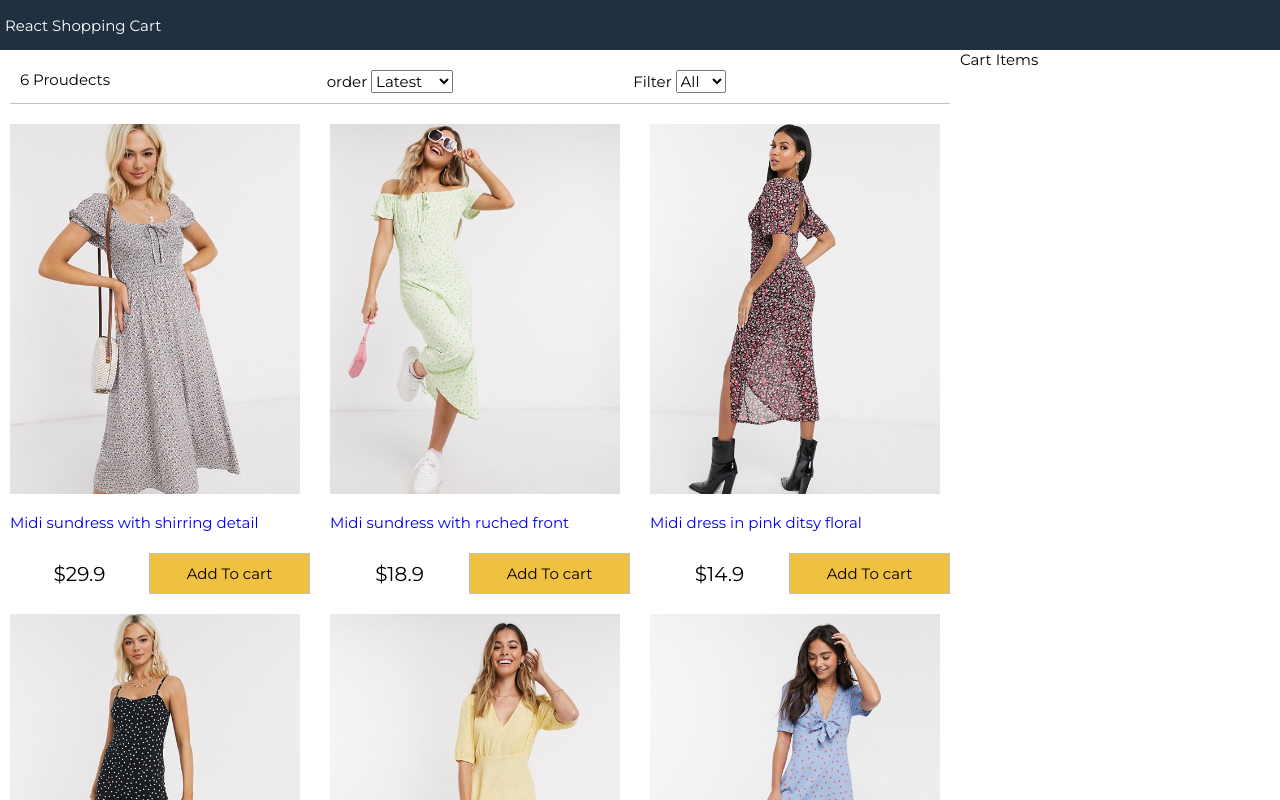
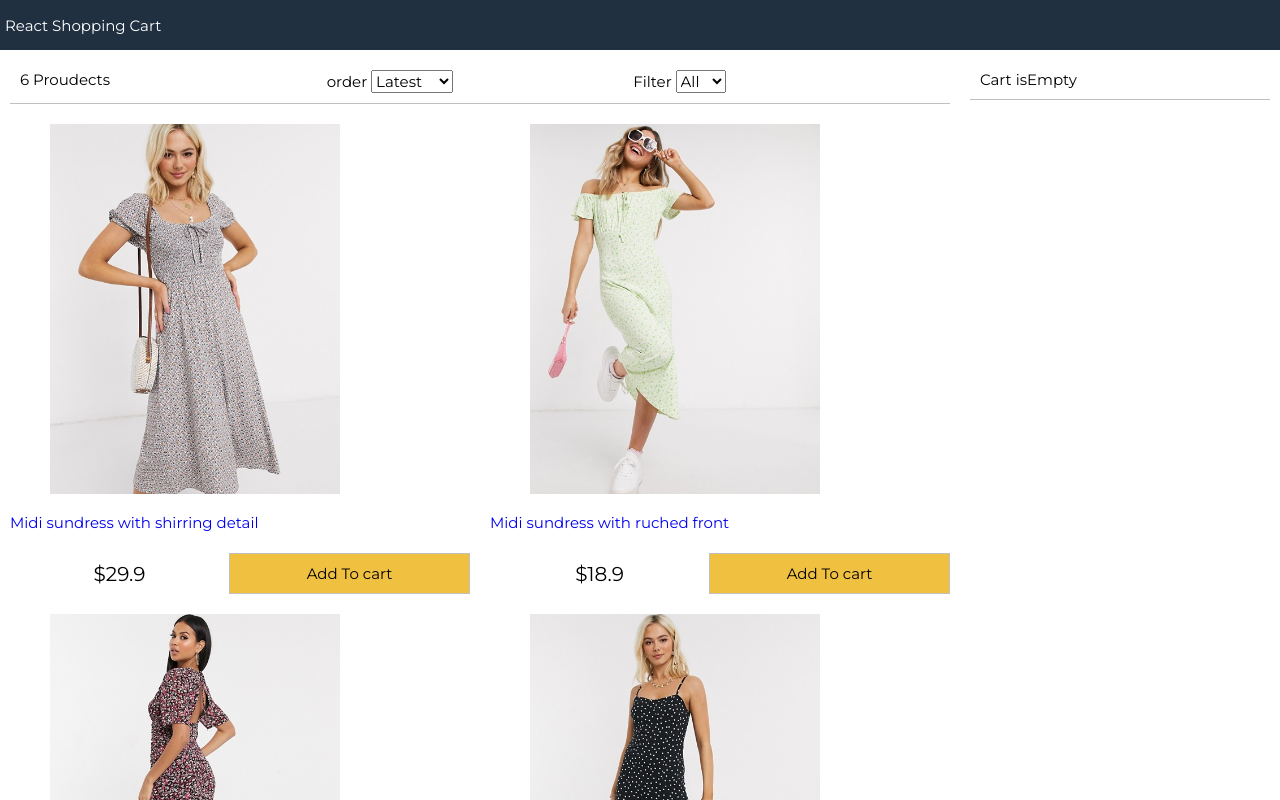
Before and after one commit to mostafavvv/shop-cart, a React (Create React App) app: page / in a window 1280 px wide. Shown: the top 800 px of the page. Built offline with nearby package versions, Linux system fonts and the light colour scheme; the HTML template or start-up script is replaced by a standard one.

Commit message:
cart-component

```diff
--- a/src/App.js
+++ b/src/App.js
@@ -1,5 +1,6 @@
 //feature 1
 import React from "react";
+import Cart from "./components/Cart";
 import Fillter from "./components/Fillter";
 import Products from "./components/Products";
 import data from "./data.json"
@@ -8,9 +9,32 @@ class App extends React.Component {
     super (props);
     this.state = {
       products : data.products,
+      cartItems:[],
       size:"",
       sort: "",
     };
+  }
+  removeFromCart = (product) => {
+    const cartItems = this.state.cartItems.slice();
+    this.setState({
+      cartItems : cartItems.filter((x)=> x._id !== product._id)
+    })
+
+  }
+  addToCart = (product) => {
+    const cartItems = this.state.cartItems.slice();
+    let alreadyInCart = false;
+    cartItems.forEach((item) =>{
+      if(item._id === product._id){
+        item.count++;
+        alreadyInCart = true;
+      }
+    });
+    if(!alreadyInCart) {
+      cartItems.push({...product,count: 1});
+    }
+    this.setState({cartItems});
+
   }
   sortProducts = (event) =>{
 
@@ -62,9 +86,14 @@ class App extends React.Component {
             filterProducts = {this.filterProducts}
             sortProducts={this.sortProducts}
             />
-            <Products products={this.state.products} />
+            <Products products={this.state.products} addToCart={this.addToCart} />
             </div>
-          <div className="sidebar">Cart Items</div>
+          <div className="sidebar">
+            <Cart cartItems=
+            {this.state.cartItems}
+             removeFromCart={this.removeFromCart}
+             />
+          </div>
         </div>
       </main>
       <footer>
--- /dev/null
+++ b/src/components/Cart.jsx
@@ -0,0 +1,60 @@
+import React, { Component } from 'react'
+import formatCarrency from '../util';
+
+export default class Cart extends Component {
+  render() {
+    const {cartItems} = this.props;
+    return (
+      <div>
+        { cartItems.length === 0 ? (
+        <div className='cart cart-header'>Cart isEmpty</div>
+        ):(
+
+        <div className='cart cart-header'>you have {cartItems.length} in the cart {" "}</div>
+        )}
+                <div>
+            <div className="cart">
+                <ul className='cart-items'>
+                    {cartItems.map((item) => (
+                        <li key={item._id}>
+                            <div>
+                                <img src={item.image} alt={item.title} />
+                            </div>
+                            <div>
+                                <div>{item.title}</div>
+                                <div className='right'>
+                                    { formatCarrency(item.price)} x {item.count}  { " "}
+                                <button className='button' onClick={()=> this.props.removeFromCart(item)}>Remove</button>
+                                </div>
+                            </div>
+
+
+                        </li>
+                    ) )}
+                </ul>
+            </div>
+            {cartItems.length !== 0 && (
+                <div className="cart">
+                <div className="total">
+                    <div>
+                        Total: {" "}
+                        {formatCarrency(
+                            cartItems.reduce((a,c) => a + c.price * c.count, 0 )
+                        )}
+                    </div>
+                    <button className='button primary'>
+                        proceed
+
+                    </button>
+                </div>
+            </div>
+
+            )}
+
+        </div>
+        </div>
+
+
+    )
+  }
+}
--- a/src/components/Products.jsx
+++ b/src/components/Products.jsx
@@ -19,7 +19,7 @@ export default class Products extends Component {
                     <div>
                         { formatCarrency(product.price)}
                     </div>
-                    <button className='button primary'>
+                    <button onClick={()=> this.props.addToCart(product)} className='button primary'>
                         Add To cart
                     </button>
                 </div>
--- a/src/index.css
+++ b/src/index.css
@@ -94,8 +94,9 @@ align-items: center;
 
 }
 .product img{
-  max-width: 37rem;
+  width: 37rem;
   max-height: 37rem;
+  object-fit: scale-down;
 
 
 }
@@ -137,3 +138,49 @@ align-items: center;
 .filter div{
   flex: 1;
 }
+
+/*index.css */
+.cart{
+  padding: 1rem;
+  margin: 1rem ;
+  display: flex;
+
+}
+.cart-header{
+  border-bottom: .1rem #c0c0c0 solid;
+}
+.cart-items{
+  padding: 0;
+  width: 100%
+  ;
+  list-style-type: none;
+
+}
+.cart-items img{
+  width: 5rem;
+}
+.cart-items li {
+  display: flex;
+
+}
+.cart-itemsli div {
+  padding: .5rem;
+}
+.cart-items li div:last-child{
+  flex:1;
+}
+.right{
+  text-align: right;
+}
+.total {
+  display: flex;
+  justify-content: space-between;
+  width: 100%;
+}
+.total > div{
+  font-size: 2rem;
+}
+.total > div,
+.totla > button {
+  flex: 1;
+}
```
